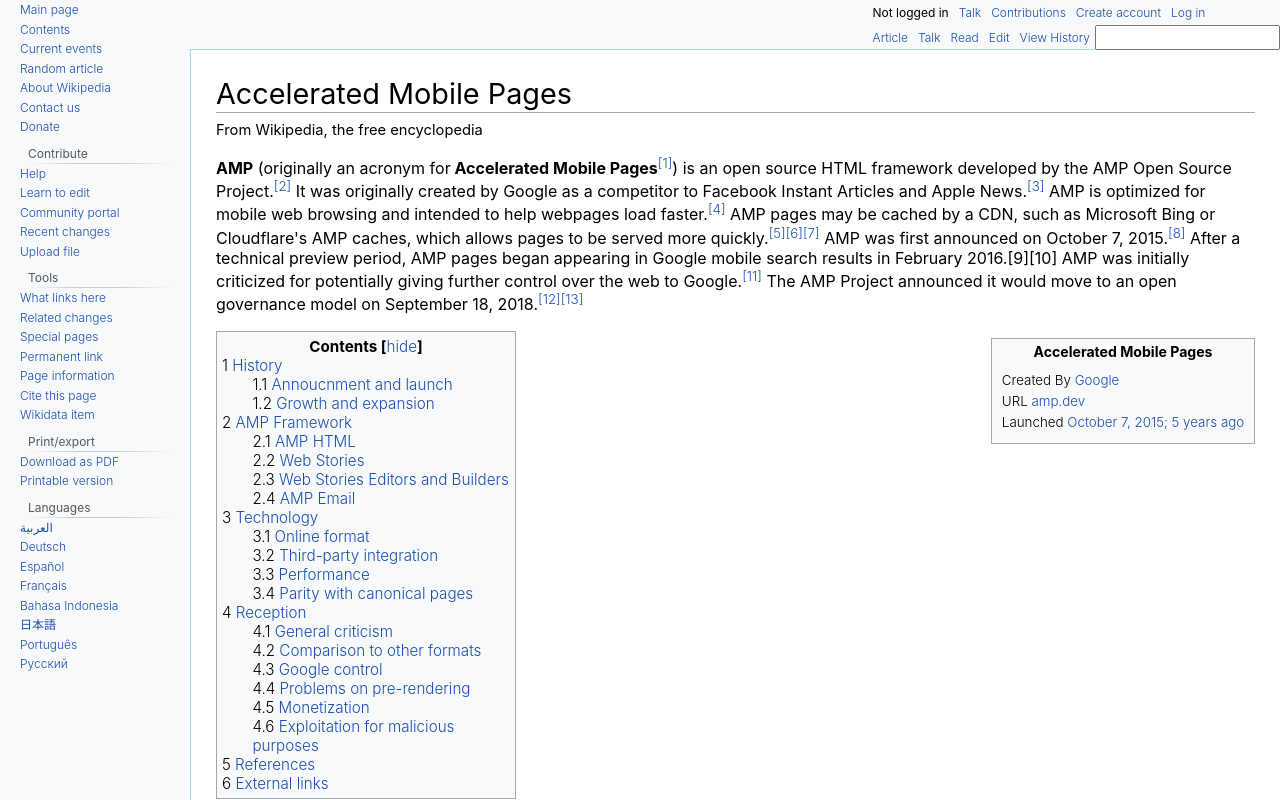
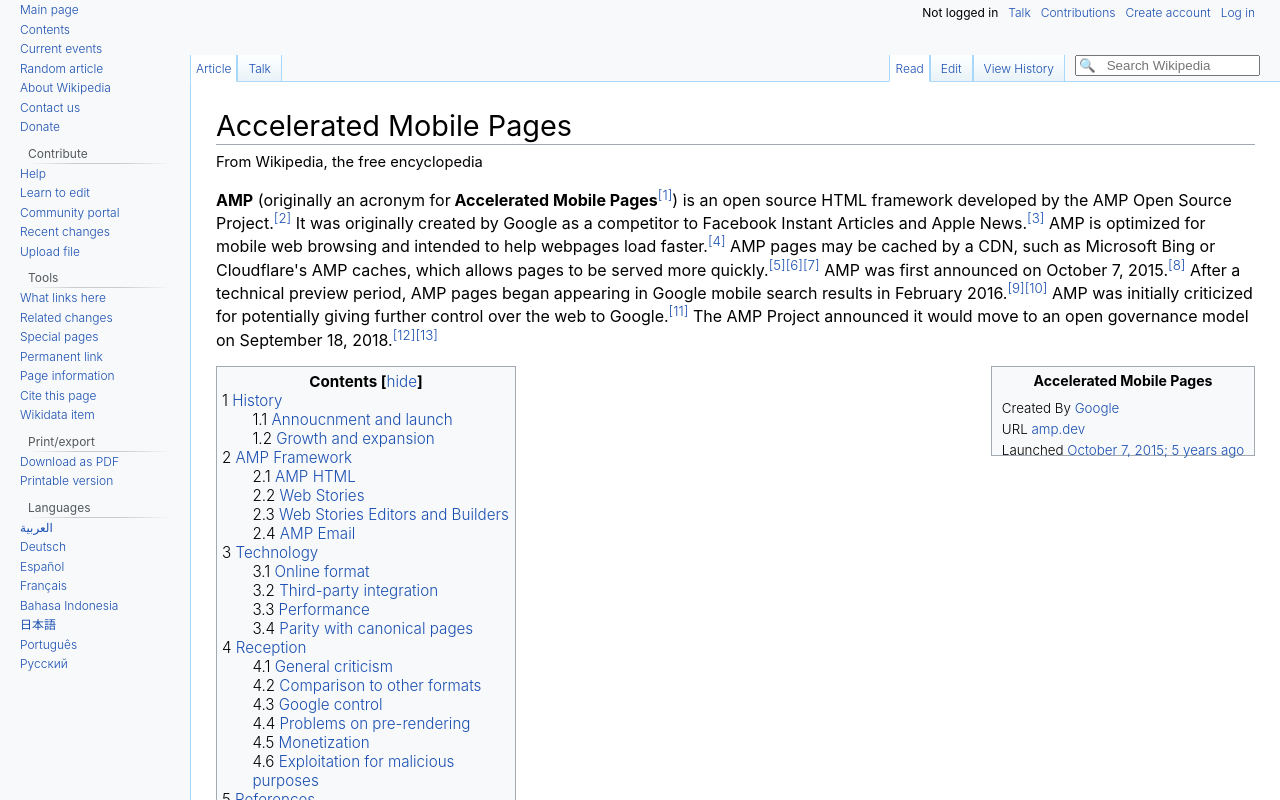
Before and after one commit to Kparine/amp-project, a Next.js app: page / in a window 1280 px wide. Shown: the top 800 px of the page. Built offline with nearby package versions, Linux system fonts and the light colour scheme.

Commit message:
Style header and active tabs

```diff
--- a/components/article.js
+++ b/components/article.js
@@ -24,14 +24,18 @@ const Article = () => {
 						<sup className="false-link">[5][6][7]</sup> AMP was first announced
 						on October 7, 2015.<sup className="false-link">[8]</sup> After a
 						technical preview period, AMP pages began appearing in Google mobile
-						search results in February 2016.[9][10] AMP was initially criticized
-						for potentially giving further control over the web to Google.
+						search results in February 2016.
+						<sup className="false-link">[9][10]</sup> AMP was initially
+						criticized for potentially giving further control over the web to
+						Google.
 						<sup className="false-link">[11]</sup> The AMP Project announced it
 						would move to an open governance model on September 18, 2018.
 						<sup className="false-link">[12][13]</sup>
 					</p>
-					<InfoBox />
-					<Contents />
+					<div className="info-container">
+						<InfoBox />
+						<Contents />
+					</div>
 					<h1 className="heading">
 						History
 						<span className="header-edit">
@@ -56,7 +60,7 @@ const Article = () => {
 						<span className="false-link"> Twitter</span>,
 						<span className="false-link"> Pinterest</span>,
 						<span className="false-link"> LinkedIn</span> and
-						<span className="false-link">WordPress</span>) were initially
+						<span className="false-link"> WordPress</span>) were initially
 						announced as collaborators in the AMP Project.
 						<sup className="false-link">[14][15]</sup> AMP pages first appeared
 						to web users in February 2016, when Google began to show the AMP
@@ -136,6 +140,12 @@ const Article = () => {
 					.header-edit {
 						font-size: 0.6em;
 					}
+					.info-container {
+						display: flex;
+						justify-content: space-between;
+						width: 100%;
+						flex-direction: row-reverse;
+					}
 					.bolden {
 						font-weight: bolder;
 					}
--- a/components/contents.js
+++ b/components/contents.js
@@ -120,7 +120,7 @@ const Contents = () => {
 					background-color: #F8F9FA;
 					padding: 5px;
 					font-size: 95%;
-					max-width: 300px;
+					width: 300px;
 				}
 
 				#off {
--- a/components/header.js
+++ b/components/header.js
@@ -11,36 +11,99 @@ const Header = () => {
 						<div className="txt false-link">Log in</div>
 					</div>
 					<div className="header-btm">
-						<div className="txt false-link">Article</div>
-						<div className="txt false-link">Talk</div>
-						<div className="txt false-link">Read</div>
-						<div className="txt false-link">Edit</div>
-						<div className="txt false-link">View History</div>
-						<input type="search"></input>
+						<div className="header-btm-1">
+							<div className="txt false-link article-tab-active">Article</div>
+							<div className="txt false-link article-tab-inactive">
+								<div className="sub-article-tab-inactive">Talk</div>
+							</div>
+						</div>
+						<div className="header-btm-2">
+							<div className="txt false-link article-tab-active">Read</div>
+							<div className="txt false-link article-tab-inactive">
+								<div className="sub-article-tab-inactive">Edit</div>
+							</div>
+							<div className="txt false-link article-tab-inactive">
+								<div className="sub-article-tab-inactive">View History</div>
+							</div>
+							<form
+								className="form"
+								method="GET"
+								action="/documentation/examples/api/submit-form"
+								target="_top"
+							>
+								<input
+									type="search"
+									placeholder="🔍   Search Wikipedia"
+									name="search"
+								/>
+							</form>
+						</div>
 					</div>
 				</div>
 			</div>
-			<style jsx>{`
+			<style amp-custom jsx>{`
 				.header-container {
 					display: flex;
 					flex-direction: row-reverse;
+					min-height: 80px;
 				}
 				.header-content {
 					display: flex;
 					flex-direction: column;
+					width: 100%;
 					font-size: 12px;
+					min-height: 80px;
+					padding-right: 20px;
 				}
 				.header-top {
 					display: flex;
-					flex-direction: row;
+					justify-content: flex-end;
 				}
 				.header-btm {
 					display: flex;
 					flex-direction: row;
+					justify-content: space-between;
+					padding-top: 30px;
 				}
-
+				.header-btm-1 {
+					display: flex;
+				}
+				.header-btm-2 {
+					display: flex;
+				}
 				.txt {
 					padding: 5px;
+				}
+				.article-tab-active {
+					border-right: 1px solid #a7d7f9;
+					border-left: 1px solid #a7d7f9;
+					border-bottom: 1px solid white;
+					background-color: white;
+					padding-top: 6px;
+				}
+				.sub-article-tab-inactive {
+					padding-top: 7px;
+				}
+				.article-tab-inactive {
+					background-image: linear-gradient(
+						to top,
+						#77c1f6 0,
+						#e8f2f8 1px,
+						#ffffff 100%
+					);
+					background-position: left bottom;
+					background-repeat: repeat-x;
+					border-right: 1px solid #a7d7f9;
+					border-left: 1px solid #a7d7f9;
+					display: block;
+					height: 100%;
+					margin: 0px;
+					padding: 0px 10px 0px 10px;
+					line-height: 1.125em;
+					white-space: nowrap;
+				}
+				.form {
+					padding-left: 10px;
 				}
 			`}</style>
 		</>
--- a/components/infobox.js
+++ b/components/infobox.js
@@ -29,12 +29,13 @@ const InfoBox = () => {
 					border-spacing: 3px;
 					background-color: #f8f9fa;
 					color: black;
-					margin: 0.5em 0 0.5em 1em;
 					padding: 0.2em;
 					float: right;
 					clear: right;
 					font-size: 88%;
 					line-height: 1.5em;
+					height: 90px;
+
 				}
 				.article-anchor-content {
 					padding: 5px;
```
